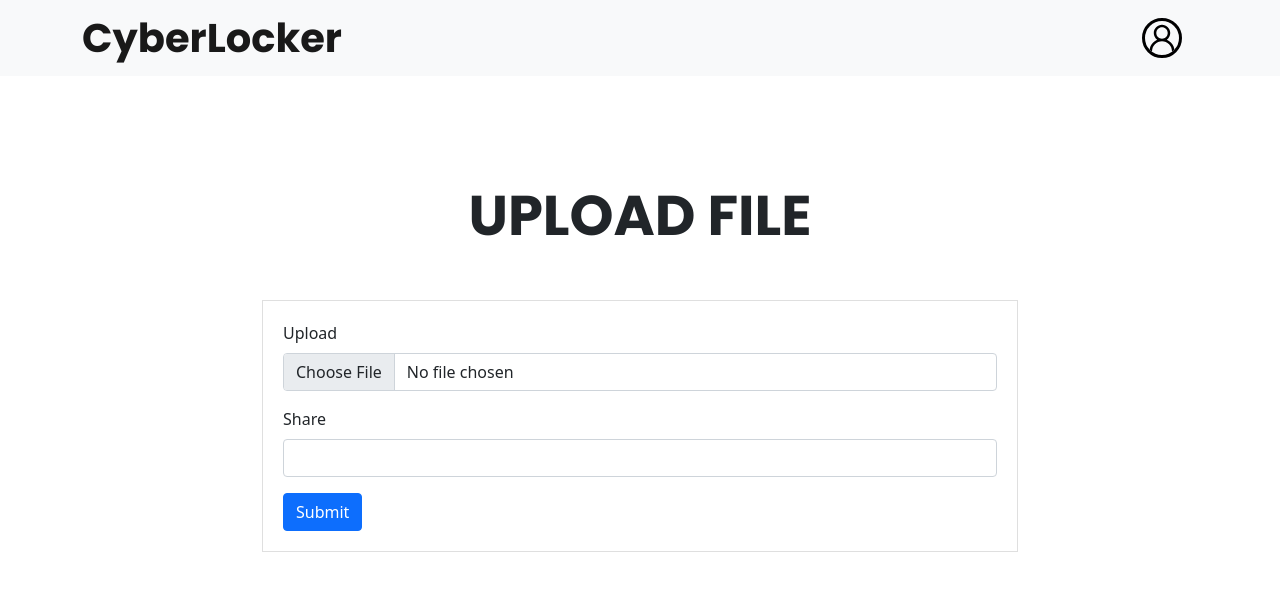
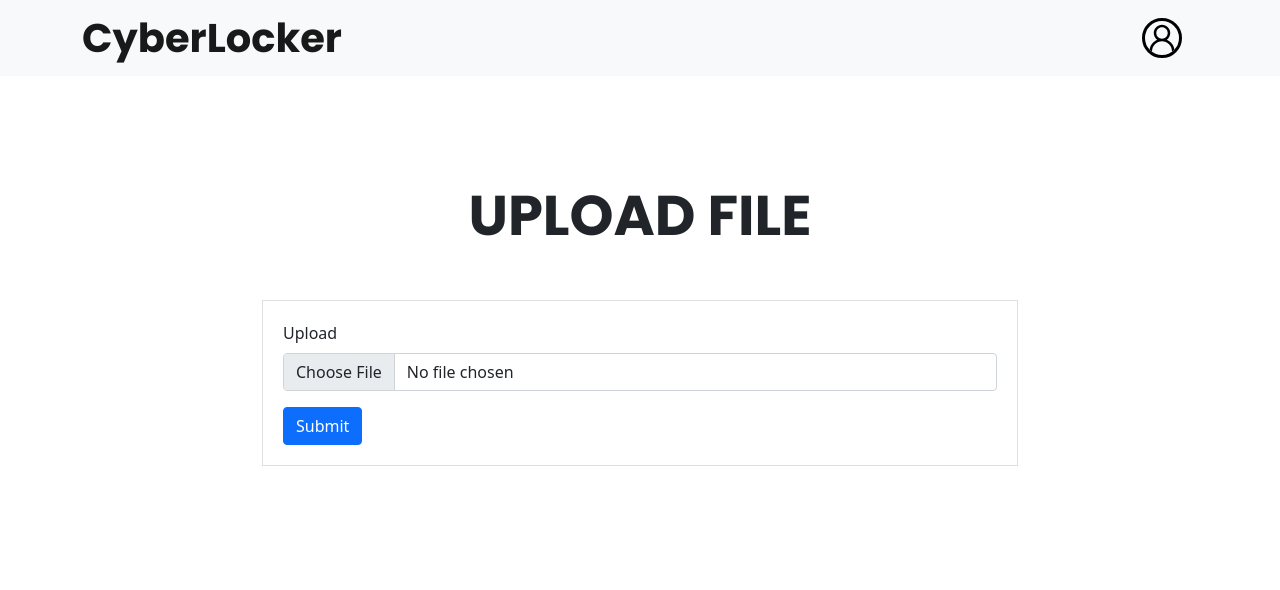
Before and after one commit to dipeshsanil/CUB, a React (Create React App) app: page /upload in a window 1280 px wide. Shown: the top 590 px of the page. Built offline with nearby package versions, Linux system fonts and the light colour scheme; what web3.storage would draw is missing.

Commit message:
Added Preview Functionality

```diff
--- a/src/frontend/Card.js
+++ b/src/frontend/Card.js
@@ -3,6 +3,7 @@
 import { useNavigate } from "react-router-dom";
 import { BsFillShareFill } from "react-icons/bs";
 import { IconContext } from "react-icons";
+import { Link, Outlet } from "react-router-dom";
 
 import "./style.css";
 
@@ -80,24 +81,24 @@
 						</div>
 						<div
 							className="col-lg-2 col-sm-2 justify-content-end align-self-center pe-3"
-              style={{ display: "flex" }}
-            >
+							style={{ display: "flex" }}>
 							<a onClick={() => gotoShare(item)}>
 								<IconContext.Provider
 									value={{
 										color: "#0047fc",
 										size: "1.5rem",
 										className: "share-icon",
-                  }}
-                >
+									}}>
 									<BsFillShareFill />
 								</IconContext.Provider>
 							</a>
 						</div>
 						<div className="col-lg-12 ">
+							<Link to="/preview" state={item}>
 								<div className="d-grid gap-2 my-2">
 									<div className="btn btn-outline-primary">Preview</div>
 								</div>
+							</Link>
 						</div>
 					</div>
 				</div>
--- a/src/frontend/Preview.js
+++ b/src/frontend/Preview.js
@@ -3,11 +3,12 @@
 import Button from "./Button";
 import { Outlet, useNavigate } from "react-router-dom";
 import { ethers } from "ethers";
+import altImg from "./img/file_alt.jpg";
 
 const Preview = ({ upload }) => {
 	const navigate = useNavigate();
 	const location = useLocation();
-	const item = location.state.item;
+	const item = location.state;
 
 	useEffect(() => {
 		// onImageChange(item.image);
@@ -15,23 +16,17 @@
 
 	return (
 		<div id="details" className="container">
-			<div className="row">
-				<div id="raster" className="col-12 col-lg-6"></div>
-				<div className="col-12 col-lg-6">
-					<div class="d-flex justify-content-between align-items-center">
-						<h3>{item.title}</h3>
-					</div>
-					<div className="py-2">
-						<h5>Details</h5>
-						<p style={{ textAlign: "justify" }}>{item.details}</p>
-					</div>
-					<div>
-						<button class="btn btn-primary btn-rounded">
-							<a href={item.image}>Download</a>
-						</button>
-					</div>
-				</div>
-			</div>
+			<img
+				onError={(e) => {
+					e.target.src = altImg;
+				}}
+				src={item.image}
+				style={{ width: "100%", borderRadius: "25px" }}
+				alt="Preview not available"
+			/>
+			<p>{item.fileName}</p>
+			<p>{item.size}</p>
+			<p>{item.type}</p>
 		</div>
 	);
 };
--- a/src/frontend/Upload.js
+++ b/src/frontend/Upload.js
@@ -65,32 +65,6 @@
 			}
 		}
 	};
-	// const create = async (event) => {
-	// 	event.preventDefault();
-	// 	// if (!image || !title || !details) return;
-	// 	if (!image) return;
-	// 	try {
-	// 		// const result = await ipfs.add(
-	// 		// 	// JSON.stringify({ image, title, details })
-	// 		// 	JSON.stringify({ image, title})
-	// 		// );
-	// 		const { cid } = await ipfs.add(
-	// 			// JSON.stringify({ image, title, details })
-	// 			JSON.stringify({ image, title})
-	// 		);
-	// 		console.log(cid);
-	// 		await uploaddetails(cid);
-	// 	} catch (error) {
-	// 		console.log("ipfs uri upload error: ", error);
-	// 	}
-	// };
-
-	// const uploaddetails = async (result) => {
-	// 	console.log(result);
-	// 	const uri = `https://ipfs.io/ipfs/${result}`;
-	// 	await (await upload.uploadImage(uri)).wait();
-	// 	console.log(await upload.tokenId());
-	// };
 
 	const uploaddetails = async (event) => {
 		event.preventDefault();
@@ -129,35 +103,6 @@
 						id="title"
 					/>
 				</div>
-				<div className="mb-3">
-					<label for="title" className="form-label">
-						Share
-					</label>
-					<input
-						onChange={(e) => setTitle(e.target.value)}
-						type="text"
-						className="form-control"
-						id="title"
-						value={image}
-					/>
-				</div>
-
-				{/* <div className="mb-3">
-					<label for="exampleInputPassword1" className="form-label">
-						Details
-					</label>
-					<textarea
-						onChange={(e) => setDetails(e.target.value)}
-						type="text"
-						className="form-control"
-						rows="6"
-					/>
-				</div> */}
-				{/* <div className="mb-3">
-        <label for="title" className="form-label">Price</label>
-        <input onChange={(e) => setPrice(e.target.value)} type="number" className="form-control" id="title"/>
-
-    </div> */}
 
 				<button type="submit" onClick={onClick} className="btn btn-primary">
 					Submit
```
Lines whose indentation alone changed are shown as unchanged.
